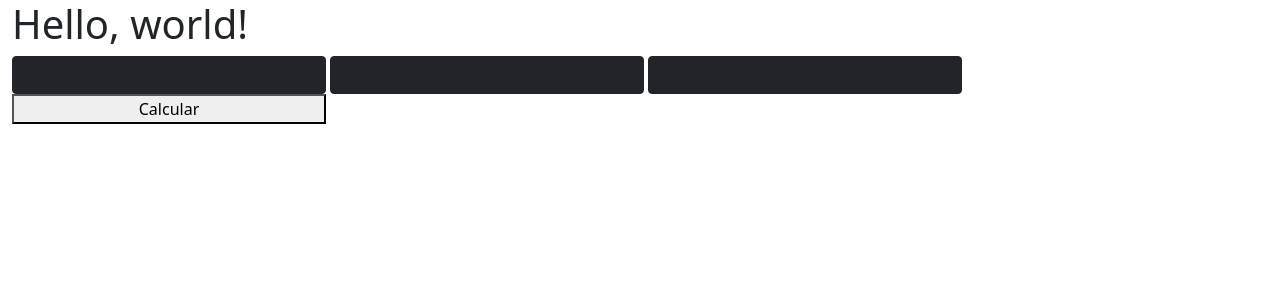
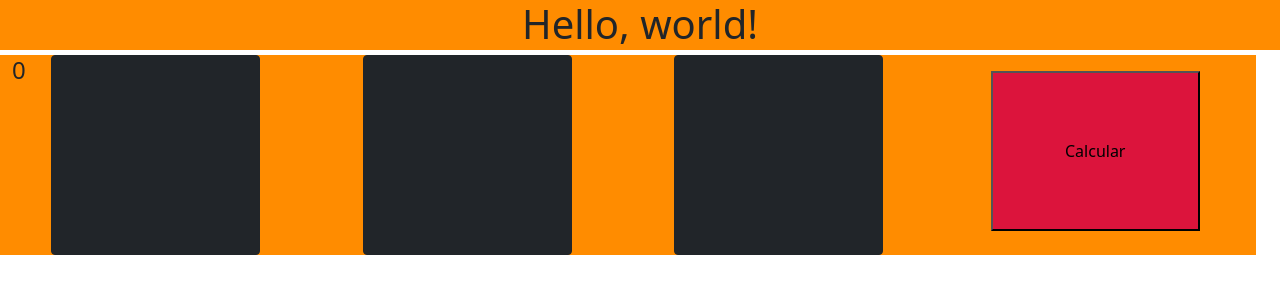
Before and after one commit to fedeledesma/Repasojq, a plain HTML site: page index.html in a window 1280 px wide. Drawn offline with nearby package versions, Linux system fonts and the light colour scheme.

Commit message:
otra vez

```diff
--- a/css/estilos.css
+++ b/css/estilos.css
@@ -0,0 +1,26 @@
+.contenedor{
+ background-color: darkorange;
+ margin-top: 5px;
+ margin-left: 5px;
+ margin-bottom: 5px;
+ margin-right: 5px;
+ height: 200px;
+}
+
+.contenedor2{
+    background-color: darkorange;
+    margin-top: 5px;
+    margin-left: 5px;
+    margin-bottom: 5px;
+    margin-right: 5px;
+    height: 50px;
+   }
+
+.boton{
+    background-color: crimson;
+    height: 160px;
+    margin-top: 5px;
+    margin-left: 5px;
+    margin-bottom: 5px;
+    margin-right: 5px;
+}
--- a/index.html
+++ b/index.html
@@ -9,11 +9,16 @@
     <title>Hello, world!</title>
   </head>
   <body class="container-fluid">
-    <h1 id="tituloPrincipal">Hello, world!</h1>
-    <input type="number" class="btn btn-dark col-3" id="valor1">
-    <input type="number" class="btn btn-dark col-3" id="valor2">
-    <input type="text" class="btn btn-dark col-3" id="valor3">
-    <button type="button" class= "col-3" id="calc">Calcular</button>
+    <div class="row justify-content-around contenedor2">
+      <h1 class="row justify-content-center" id="tituloPrincipal">Hello, world!</h1>
+      <h4 id="resultado">0</h4>
+    </div>
+    <div class="row justify-content-around col-12 contenedor">
+      <input type="number" class="btn btn-dark col-2" id="valor1">
+      <input type="number" class="btn btn-dark col-2" id="valor2">
+      <input type="text" class="btn btn-dark col-2" id="valor3">
+      <button type="button" class= "col-2 mb-3 mt-3 boton" id="calc">Calcular</button>
+    </div>
 
     <script src="https://ajax.googleapis.com/ajax/libs/jquery/3.5.1/jquery.min.js"></script>
     <script src="./js/app.js"></script>
--- a/js/app.js
+++ b/js/app.js
@@ -1,36 +1,48 @@
 $(document).ready(function() {
 
     $("#calc").click(function(){
+
         let valor1 = $("#valor1").val()
         valor1 = parseFloat(valor1)
+
         let valor2 = $("#valor2").val()
         valor2 = parseFloat(valor2)
+
         let valor3 = $("#valor3").val()
-        let resultado
+
+        let resultado = 0
+
+
+
         if(valor3 == "sum"){
         resultado = valor1 + valor2;
-        console.log(resultado)
+        $("#resultado").text(resultado)
         }
 
     else if(valor3 == "rest"){
         resultado = valor1 - valor2;
-        console.log(resultado)
+        $("#resultado").text(resultado)
     }
 
     else if(valor3 == "div"){
         resultado = valor1 / valor2;
-        console.log(resultado)
+        $("#resultado").text(resultado)
     }
 
     else if(valor3 == "mult"){
         resultado = valor1 * valor2;
-        console.log(resultado)
+        $("#resultado").text(resultado)
     }
 
+    else if(valor3 == "pot"){
+        resultado = valor1 ** valor2;
+        $("#resultado").text(resultado)
+    }
 
-
+    else if(valor3 == "raiz"){
+        resultado = Math.sqrt(valor1)
+        $("#resultado").text(resultado)
+    }
     })
 
-
-
 });
```
